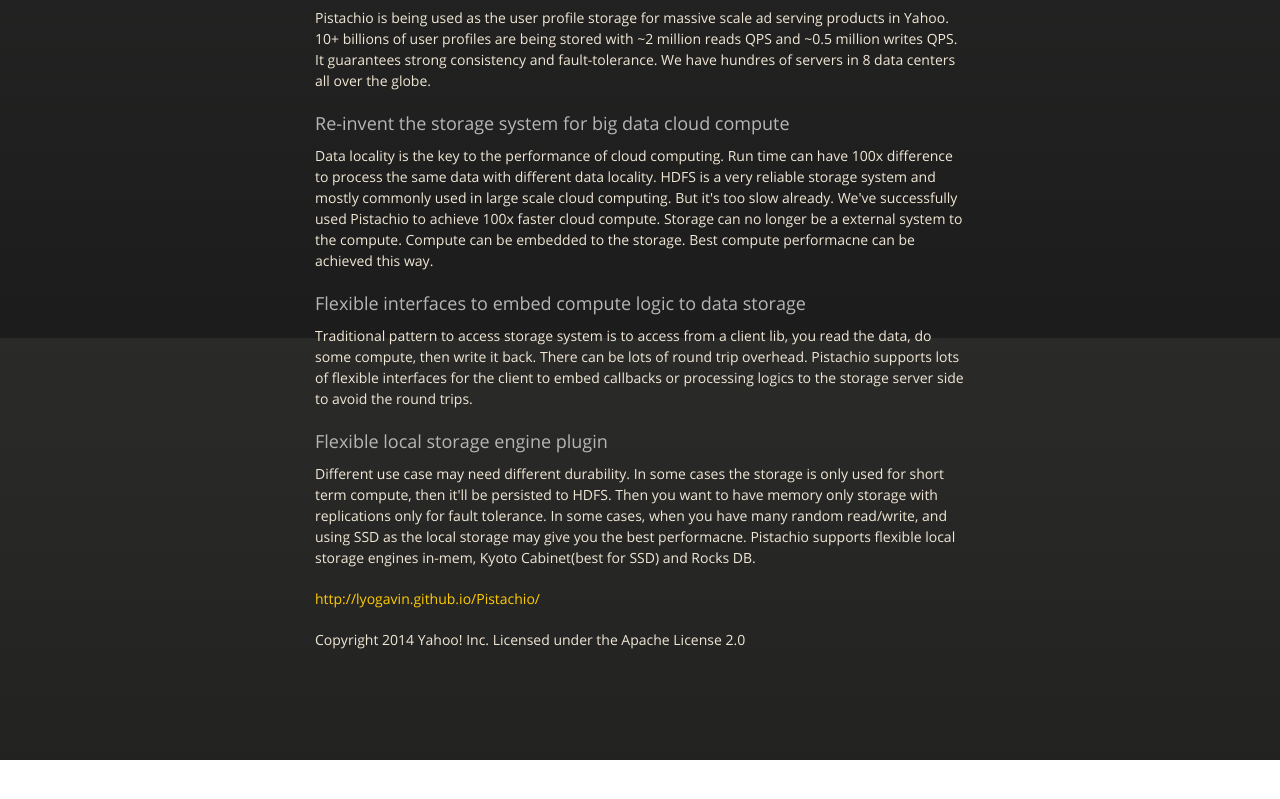
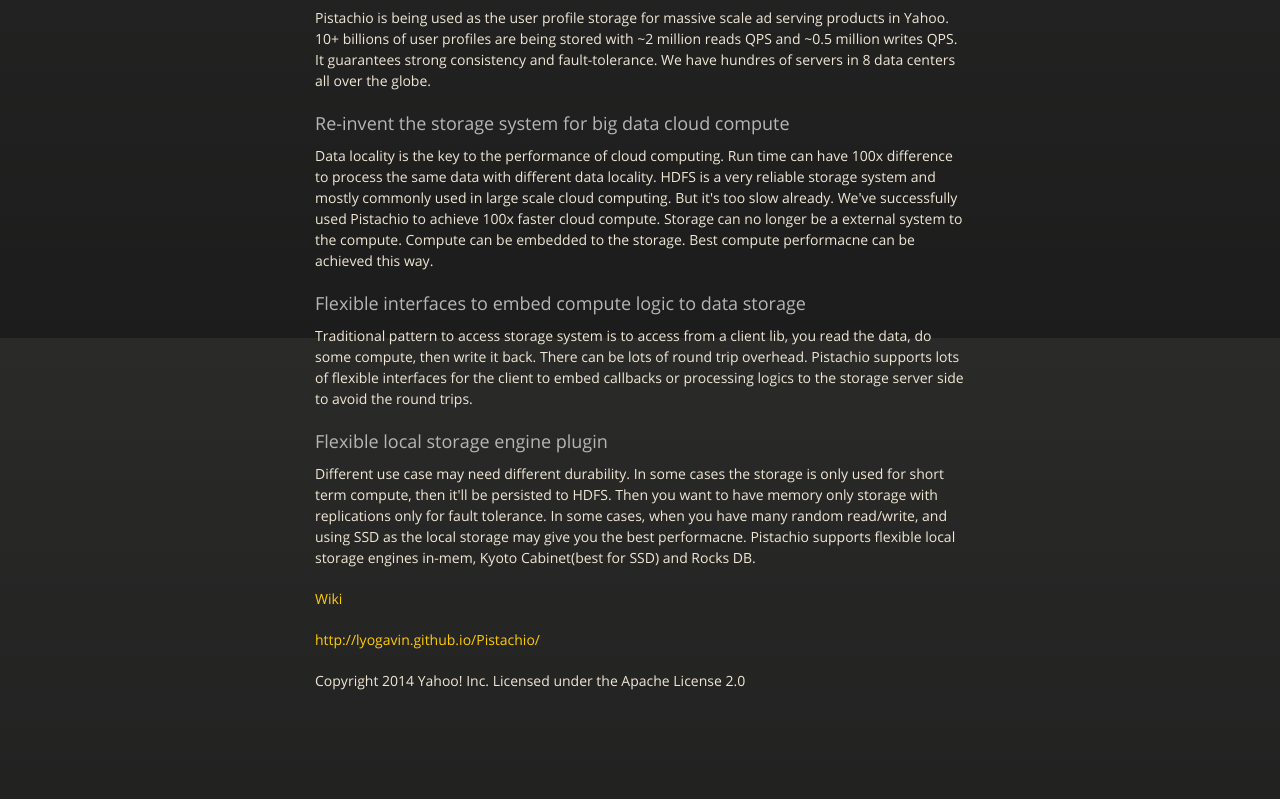
Before and after one commit to lyogavin/Pistachio, a plain HTML site: page index.html in a window 1280 px wide. Shown: the part 462-1261 px from the top of the page. Before the commit the page ends 1222 px from the top, so only its background shows below. Drawn offline with nearby package versions, Linux system fonts and the light colour scheme.

Commit message:
Update index.html

```diff
--- a/index.html
+++ b/index.html
@@ -66,6 +66,9 @@
 
 <p>Different use case may need different durability. In some cases the storage is only used for short term compute, then it'll be persisted to HDFS. Then you want to have memory only storage with replications only for fault tolerance. In some cases, when you have many random read/write, and using SSD as the local storage may give you the best performacne. Pistachio supports flexible local storage engines in-mem, Kyoto Cabinet(best for SSD) and Rocks DB.</p>
 
+<p><a href="https://github.com/lyogavin/Pistachio/wiki">Wiki</a></p>
+
+
 <p><a href="http://lyogavin.github.io/Pistachio/">http://lyogavin.github.io/Pistachio/</a></p>
 
 <p>Copyright 2014 Yahoo! Inc. Licensed under the Apache License 2.0</p>
```
